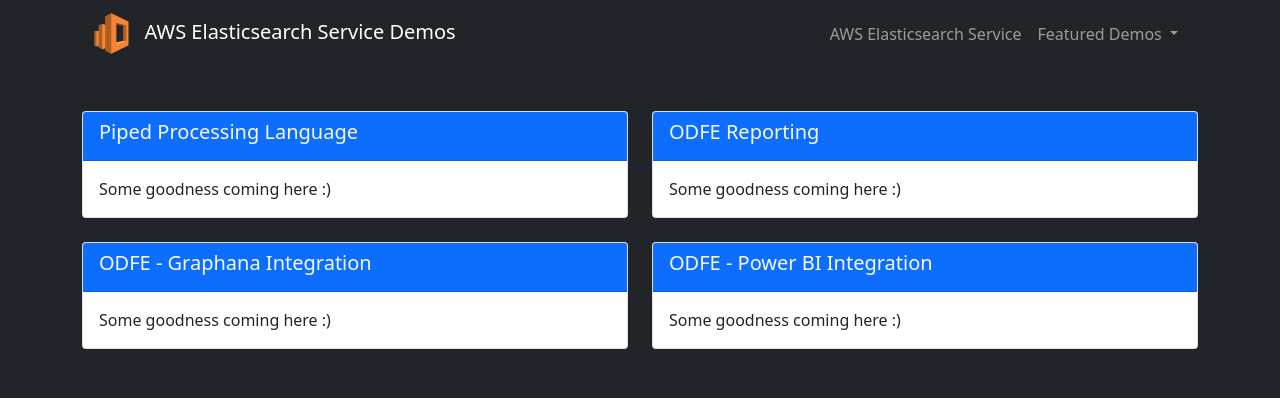
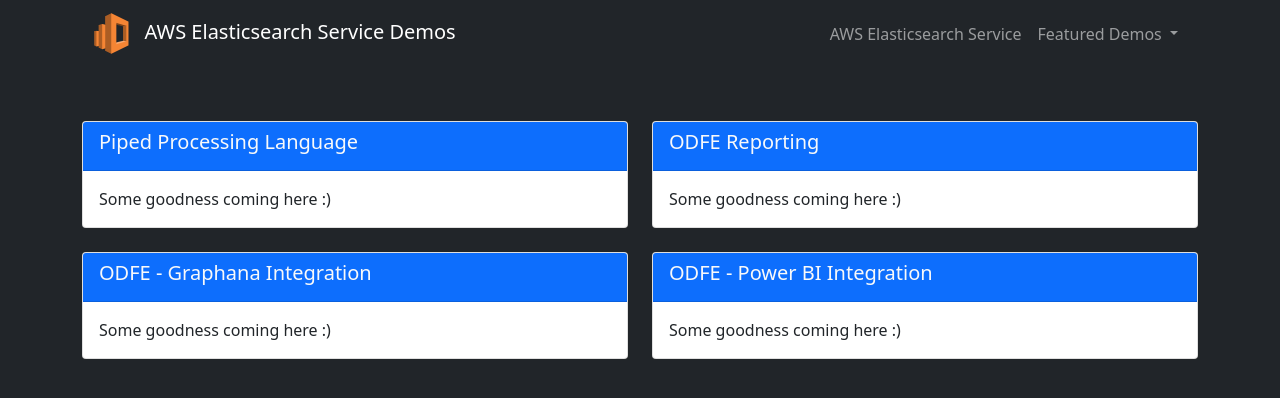
Before and after one commit to abbashus/abbashus.github.io, a Jekyll site: the page built from demo-home-page.html, in a window 1280 px wide. Shown: the top 398 px of the page. Built offline with Jekyll 4.4.1, drawn with Linux system fonts in a browser that asks for light colours; nearby versions of some CDN libraries; a script that is not in the unit is left out.

Commit message:
Add margin to header bottom
Signed-off-by: Abbas Hussain <abbas_10690@yahoo.com>

```diff
--- a/_includes/aws_demo_header.html
+++ b/_includes/aws_demo_header.html
@@ -1,4 +1,4 @@
-<nav class="navbar navbar-expand-lg navbar-dark bg-dark navbar-fixed-top">
+<nav class="navbar navbar-expand-lg navbar-dark bg-dark navbar-fixed-top" style="margin-bottom: 30px">
     <div class="container-fluid">
         <a class="navbar-brand" href="/demo-home-page.html">
             <img class="logo-size" src="/assets/img/aws-es-logo.png" border=0>
```
